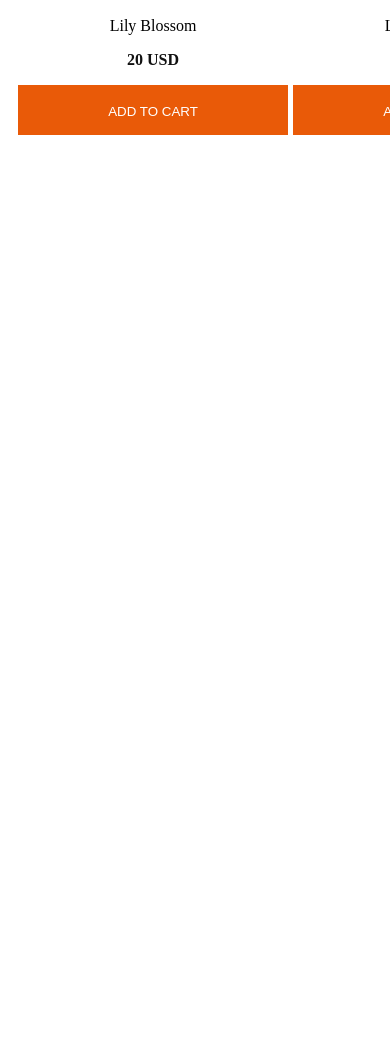
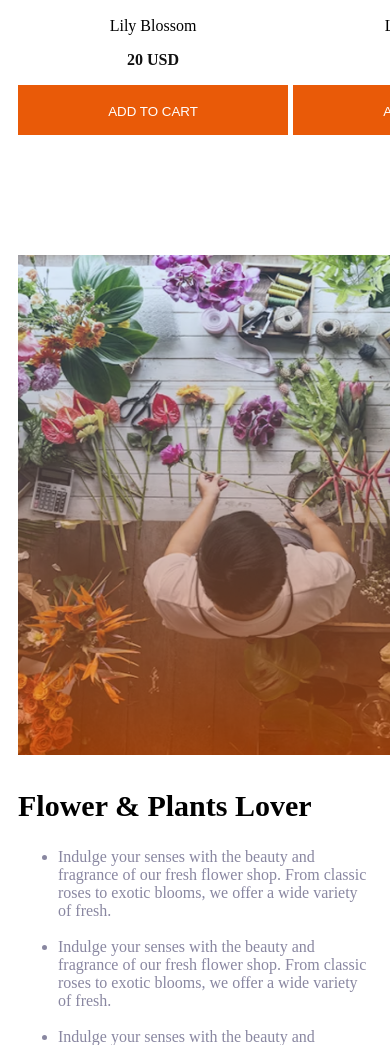
Before and after one commit to a-h-taju/Responsive-Flowers-website, a plain HTML site: page index.html in a window 390 px wide. Shown: the part 2695-3740 px from the top of the page. Before the commit the page ends 2848 px from the top, so only its background shows below. Drawn offline with Linux system fonts and the light colour scheme.

Commit message:
container-3 added

```diff
--- a/index.html
+++ b/index.html
@@ -101,6 +101,20 @@
 
             </div>
         </section>
+        <section class="container-3">
+            <div>
+                <img class="container-3-image-size" src="assets/flower-store.png" alt="">
+                <img class="position" src="assets/trusted-badge.png" alt="">
+            </div>
+            <div>
+                <h1 class="container-3-header">Flower & Plants Lover</h1>
+                <ul class="sub-title">
+                    <li>Indulge your senses with the beauty and <br>fragrance of our fresh flower shop. From classic <br>roses to exotic blooms, we offer a wide variety <br>of fresh.</li><br>
+                    <li>Indulge your senses with the beauty and <br>fragrance of our fresh flower shop. From classic <br>roses to exotic blooms, we offer a wide variety <br>of fresh.</li><br>
+                    <li>Indulge your senses with the beauty and <br>fragrance of our fresh flower shop. From classic <br>roses to exotic blooms, we offer a wide variety <br>of fresh.</li>
+                </ul>
+            </div>
+        </section>
     </main>
     <footer>
 
--- a/styles/portfolio.css
+++ b/styles/portfolio.css
@@ -84,6 +84,34 @@
     padding-top: 20px;
 }
 
+/* container-3 */
+.container-3 {
+    margin-top: 100px;
+    width: 1140px;
+    height: 597px;
+    padding: 50px 200px;
+    display: grid;
+    grid-template-columns: repeat(2, 1fr);
+    gap: 200px;
+    align-items: center;
+}
+
+.position {
+    position: absolute;
+    left: 520px;
+    bottom: -1200px;
+    width: 286px;
+    height: 286px;
+}
+
+.container-3-header {
+    font-size: 30px;
+}
+
+.container-3-image-size {
+    width: 500px;
+    height: 500px;
+}
 
 
 /* Small Media Responsive */
@@ -119,11 +147,22 @@
     .container-2 {
         padding: 10px;
     }
-    .container-2-image{
-        grid-template-columns: repeat(2,1fr);
+
+    .container-2-image {
+        grid-template-columns: repeat(2, 1fr);
         width: 300px;
         gap: 5px;
     }
 
-
+    /* container-3 */
+    .container-3 {
+        padding: 10px;
+        grid-template-columns: repeat(1, 1fr);
+        gap: 5px;
+        width: 200px;
+        height: 200px;
+    }
+    .position{
+        display: none;
+    }
 }
```
